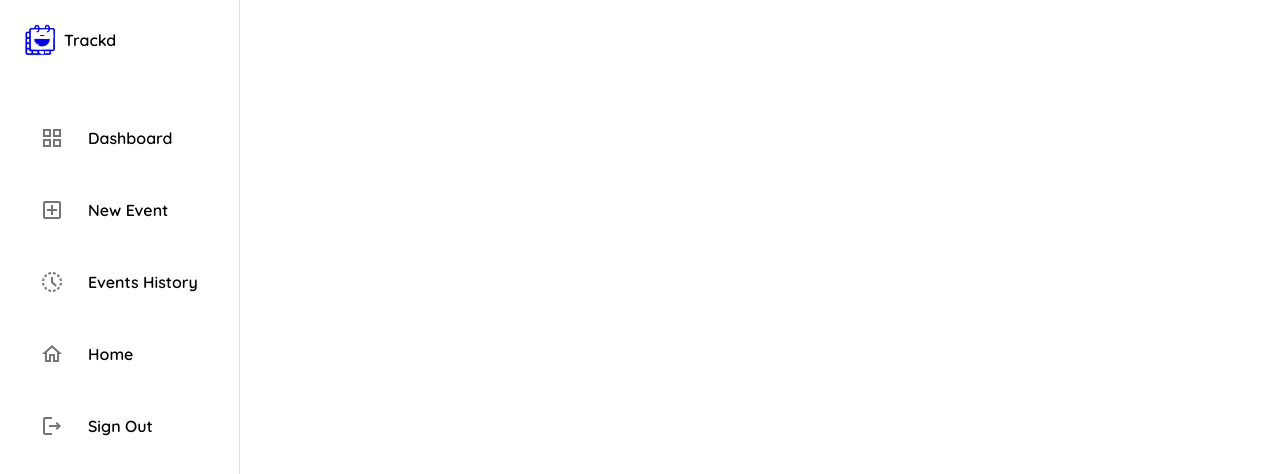
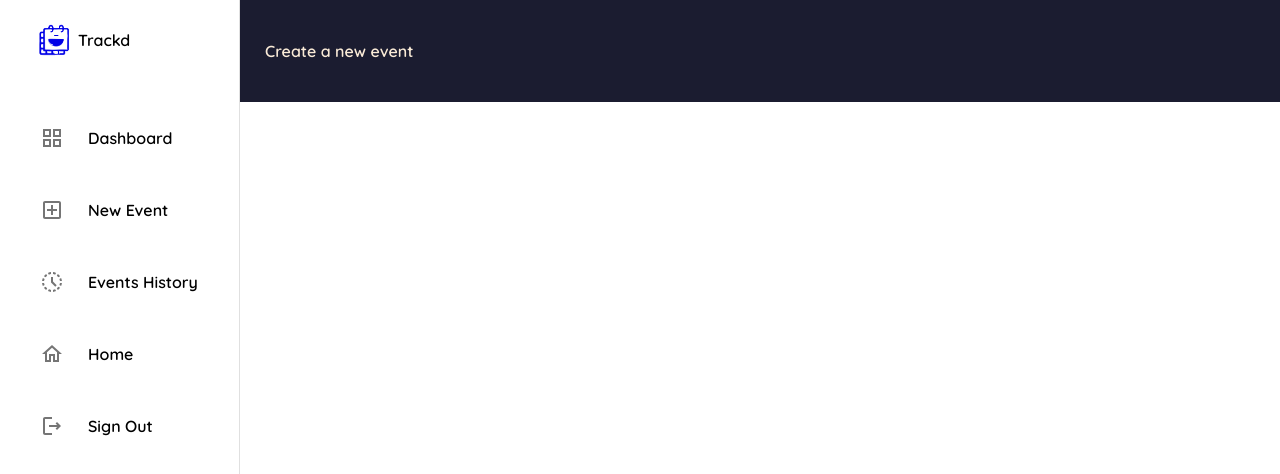
Before and after one commit to Deep310/events-tracker, a React (Create React App) app: page /new-event in a window 1280 px wide. Shown: the top 474 px of the page. Built offline with nearby package versions, Linux system fonts and the light colour scheme; no server answers; sample sign-in values are in the browser's storage.

Commit message:
fixed dashboard content staying hidden behind sidebar issue on new event and event history pages

```diff
--- a/src/App.js
+++ b/src/App.js
@@ -24,7 +24,7 @@ const theme = createTheme({
 function PrivateOutlet({ children }) {
   const auth = useAuth();
   // console.log(auth);
-  console.log(" I am banana");
+  // console.log(" I am banana");
   return auth.user ? children : <Navigate to="/" />;
 }
 
--- a/src/Components/Dashboard.js
+++ b/src/Components/Dashboard.js
@@ -1,12 +1,10 @@
 import React, { useState, useEffect } from 'react'
 import SideBar from './SideBar'
-import Container from '@mui/material/Container'
 import { useAuth } from '../hooks/useAuth'
 import { db } from '../firebase'
 import { doc, getDoc, serverTimestamp, setDoc } from 'firebase/firestore'
 import './Dashboard.css'
-
-import Box from '@mui/material/Box';
+import Box from '@mui/material/Box'
 
 function Dashboard() {
     const auth = useAuth();
--- /dev/null
+++ b/src/Components/EventsHistory.css
@@ -0,0 +1,9 @@
+.eventhistory-container{
+    padding: 25px;
+    background-color: #1B1C30;
+    color: antiquewhite;
+}
+
+.eventhistory{
+    width: 100%;
+}
--- a/src/Components/EventsHistory.js
+++ b/src/Components/EventsHistory.js
@@ -1,12 +1,20 @@
 import React from 'react'
 import SideBar from './SideBar'
+import Box from '@mui/material/Box'
+import './EventsHistory.css'
 
 function EventsHistory() {
     return (
-        <div>
-            <SideBar />
-            <p>You can view events history here.</p>
-            {console.log("I am on history page.")}
+        <div className="eventhistory-container">
+            <Box
+                sx={{
+                    display: 'flex'
+                }}
+            >
+                <SideBar />
+                <p>You can view events history here.</p>
+                {console.log("I am on history page.")}
+            </Box>
         </div>
     )
 }
--- /dev/null
+++ b/src/Components/NewEventPage.css
@@ -0,0 +1,9 @@
+.newevent-container{
+    padding: 25px;
+    background-color: #1B1C30;
+    color: antiquewhite;
+}
+
+.newevent{
+    width: 100%;
+}
--- a/src/Components/NewEventPage.js
+++ b/src/Components/NewEventPage.js
@@ -1,14 +1,25 @@
 import React from 'react'
 import { useAuth } from '../hooks/useAuth'
 import SideBar from './SideBar'
+import Box from '@mui/material/Box'
+import './NewEventPage.css'
 
 function NewEventPage() {
     const auth = useAuth();
     return (
-        <div>
-            <SideBar />
-            <p>Create a new event</p>
-            {console.log("I am on new events page.")}
+        <div className="newevent-container">
+            <Box
+                sx={{
+                    display: 'flex'
+                }}
+            >
+                <SideBar />
+
+                <div className="newevent">
+                    <p>Create a new event</p>
+                    {console.log("I am on new events page.")}
+                </div>
+            </Box>
         </div>
     )
 }
```
